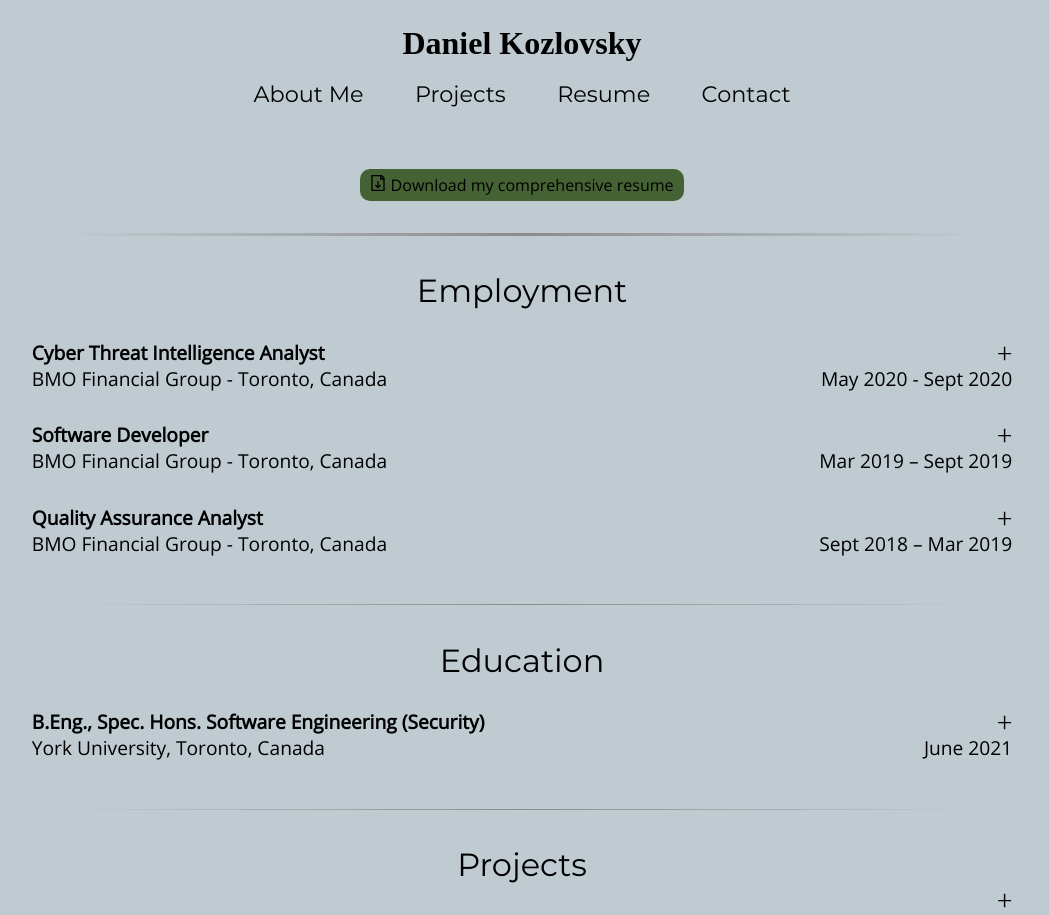
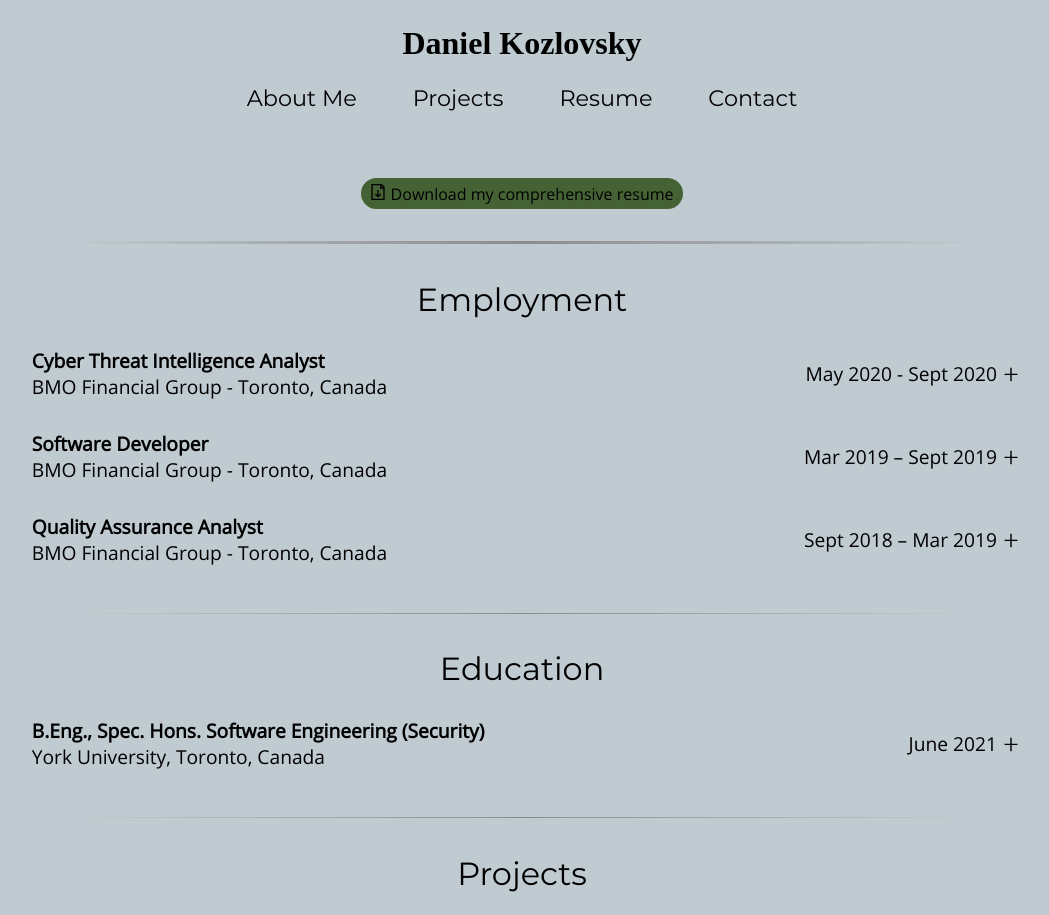
Before and after one commit to daniel-kozlovsky/personal-website, a React (Create React App) app in the folder my-website/: page /Resume in a window 1280 px wide. Shown: the top 915 px of the page, without its empty margins (118-1167 px from the left). Built offline with nearby package versions, Linux system fonts and the light colour scheme.

Commit message:
most functionality done; removed sticky navbar

```diff
--- a/my-website/src/components/App.jsx
+++ b/my-website/src/components/App.jsx
@@ -49,7 +49,7 @@ class App extends React.Component {
 
 const styles = (theme) => ({
   root: {
-    height: '100vh'
+    height: '100%'
   },
   name: {
     textAlign: 'center',
@@ -58,17 +58,16 @@ const styles = (theme) => ({
   navBar: {
     display: 'flex',
     justifyContent: 'space-evenly',
+    flexWrap: 'wrap',
     maxWidth: '50vw',
     margin: 'auto',
-    position: '-webkit-sticky',
-    position: 'sticky',
-    top: '1em',
 
     '& a': {
       font: theme.navBarText.font,
       color: theme.navBarText.color,
       textDecoration: 'none',
-
+      whiteSpace: 'nowrap',
+      margin: '0.2em 0.5em',
       '&:visited': {
         color: theme.navBarText.color,
       },
--- a/my-website/src/components/Toggleable.jsx
+++ b/my-website/src/components/Toggleable.jsx
@@ -29,7 +29,7 @@ class Toggleable extends Component {
         //let button = <button type="button" onClick={this.toggleVisibility}><AiOutlineEllipsis/></button>;
         let newChildren = Children.map(children, (child, i) => {
             if(i === 0) {
-            let icon = this.state.isVisible ? <AiOutlineMinus class={classes.collapseIcon}/> : <AiOutlinePlus class={classes.collapseIcon}/>;
+            let icon = this.state.isVisible ? <AiOutlineMinus className={classes.collapseIcon}/> : <AiOutlinePlus className={classes.collapseIcon}/>;
                 let withIcon = React.cloneElement(child, {}, ...child.props.children, icon);
                 return (<button type="button" onClick={this.toggleVisibility}>{withIcon}</button>);//React.cloneElement(child, {}, ...child.props.children, button);
             }
@@ -52,8 +52,9 @@ class Toggleable extends Component {
 const styles = (theme) => ({
     collapseIcon: {
         position: 'absolute',
-        bottom: '29px',
-        right: '-2px',
+        top: '50%',
+        right: '-18px',
+        transform: 'translate(-50%, -48%)',
     },
 });
 
--- a/my-website/src/components/routes/Contact.jsx
+++ b/my-website/src/components/routes/Contact.jsx
@@ -7,19 +7,41 @@ import {AiOutlineMail} from 'react-icons/ai';
 
 class Contact extends React.Component {
 
+    constructor(props) {
+        super(props);
+        this.state = {
+            isCopiedAlert: false,
+        };
+        this.handleEmailCopyClick = this.handleEmailCopyClick.bind(this);
+    }
+
+    handleEmailCopyClick() {
+        navigator.clipboard.writeText("daniel.kozlovsky@gmail.com");
+        this.setState({
+            isCopiedAlert: true,
+        });
+        setTimeout(()=>{this.setState({isCopiedAlert: false})}, 1000);
+
+    }
 
     render() {
+        const {classes} = this.props;
         return (
-            <div>
-                <h3>Feel free to reach out via email or checkout my Github</h3>
-                <a>
+            <div className={classes.root}>
+                <div className={classes.column}>
+                <h3>Email Me</h3>
+                <a href="mailto:daniel.kozlovsky@gmail.com" rel="noopener noreferrer">
                     <AiOutlineMail/>
-                    <label>Email: myemail</label>
                 </a>
-                <a>
-                    <GoMarkGithub/>
-                    <label>github: mygit</label>
-                </a>
+                <h4>- or -</h4>
+                <button className={classes.copyEmail} type="button" onClick={this.handleEmailCopyClick}>{!this.state.isCopiedAlert ? "Click to Copy my Email" : "Copied!"}</button>
+                </div>
+                <div className={classes.column}>
+                    <h3>See My Github</h3>
+                    <a href="https://github.com/daniel-kozlovsky" target="_blank" rel="noopener noreferrer">
+                        <GoMarkGithub/>
+                    </a>
+                </div>
             </div>
         );
     }
@@ -27,7 +49,59 @@ class Contact extends React.Component {
 }
 
 const styles = (theme) => ({
-    root: {},
+    root: {
+        display: 'flex',
+        flexWrap: 'wrap',
+        justifyContent: 'space-evenly',
+        font: theme.mainText.font,
+    },
+    column: {
+        display: 'flex',
+        flexDirection: 'column',
+        alignItems: 'center',
+        minWidth: '20%',
+        '& h3': {
+            font: theme.heading.font,
+            color: theme.heading.color
+        },
+        '& h4': {
+            font: theme.heading.font,
+            fontSize: '1.5em',
+            margin: '1% 0',
+        },
+        '& a': {
+            color: theme.mainText.color,
+            '&:visited, :active': {
+                color: theme.mainText.color,
+            },
+            '&:hover': {
+                backgroundColor: '#FFF',
+                borderRadius: '50%',
+            },
+        },
+        '& svg': {
+            display: 'block',
+            fontSize: '4em',
+            padding: '0.2em',
+            overflow: 'initial',
+        },
+    },
+    copyEmail: {
+        borderStyle: 'none',
+        textAlign: 'left',
+        '-webkit-appearance': 'none',
+        '-moz-appearance': 'none',
+        boxSizing: 'border-box',
+        font: theme.mainText.font,
+        color: theme.mainText.color,
+        marginTop: '8%',
+        padding: '0.3em 0.6em',
+        borderRadius: '20px',
+        backgroundColor: '#AAA',
+        '&:hover': {
+            backgroundColor: '#FFF',
+        },
+    },
 
 });
 
--- a/my-website/src/components/routes/Projects.jsx
+++ b/my-website/src/components/routes/Projects.jsx
@@ -5,6 +5,7 @@ import virtualShowroomVideo from '../../media/video/Virtual_Showroom.mp4';
 import smartShopperImage from '../../media/img/smart_shopper_thumbnail.png';
 import researchPaperImage from '../../media/img/malware_paper_thumbnail.png';
 import onlineBSImage from '../../media/img/online_bs_thumbnail.png';
+import videoPoster from '../../media/img/VS_poster.png';
 
 import FadeOverlayLink from '../FadeOverlayLink';
 import {FiExternalLink} from 'react-icons/fi';
@@ -29,7 +30,7 @@ class Projects extends React.Component {
             <div className={classes.root}>
                 <div id={VIRTUAL_SHOWROOM_ID} className={`${classes.row} ${classes.odd}`}>
                     <div className={classes.mediaContainer}>
-                        <video className={classes.media} controls>
+                        <video className={classes.media} controls poster={videoPoster}>
                             <source src={virtualShowroomVideo} type='video/mp4'/>
                             Hmm it seems your browser doesn't support Video
                         </video>
--- a/my-website/src/components/routes/Resume.jsx
+++ b/my-website/src/components/routes/Resume.jsx
@@ -5,6 +5,8 @@ import {GrDocumentDownload} from 'react-icons/gr';
 import Toggleable from '../Toggleable'
 import {PROJECTS_PATH} from '../App';
 import {VIRTUAL_SHOWROOM_ID, RESEARCH_PAPER_ID, SMART_SHOPPER_ID, ONLINE_BOOKSTORE_ID} from './Projects';
+import {IoEllipsisVertical} from 'react-icons/io5';
+
 class Resume extends React.Component {
 
     constructor(props) {
@@ -46,9 +48,11 @@ class Resume extends React.Component {
                         <div className={classes.sectionEntry}>
                             <Toggleable isVisible={false}>
                                 <div className={classes.sectionEntryHeader}>
+                                    <div className={classes.workInfo}>
                                         <h4>Cyber Threat Intelligence Analyst</h4>
                                         <label>BMO Financial Group - Toronto, Canada</label>
-                                    <label>May 2020 - Sept 2020</label>
+                                    </div>
+                                    <label className={classes.date}>May 2020 - Sept 2020</label>
                                 </div>
                                 <p>
                                     For my last internship, I wanted to explore my love for computer security so I started working in Cyber Threat Intelligence. I was tasked with researching
@@ -62,9 +66,11 @@ class Resume extends React.Component {
                         <div className={classes.sectionEntry}>
                             <Toggleable isVisible={false}>
                                 <div className={classes.sectionEntryHeader}>
+                                    <div className={classes.workInfo}>
                                         <h4>Software Developer</h4>
                                         <label>BMO Financial Group - Toronto, Canada</label>
-                                    <label>Mar 2019 – Sept 2019</label>
+                                    </div>
+                                    <label className={classes.date}>Mar 2019 – Sept 2019</label>
                                 </div>
                                 <p>
                                     In my role as developer at BMO, I was on the team responsible for the bank’s wire transfer system and worked on maintaining and updating the system, as
@@ -76,9 +82,11 @@ class Resume extends React.Component {
                         <div className={classes.sectionEntry}>
                             <Toggleable isVisible={false}>
                                 <div className={classes.sectionEntryHeader}>
+                                    <div className={classes.workInfo}>
                                         <h4>Quality Assurance Analyst</h4>
                                         <label>BMO Financial Group - Toronto, Canada</label>
-                                    <label>Sept 2018 – Mar 2019</label>
+                                    </div>
+                                    <label className={classes.date}>Sept 2018 – Mar 2019</label>
                                 </div>
                                 <p>
                                     This was my first job in the industry as an intern and it was a massive learning experience. As a QA on the team responsible
@@ -99,9 +107,11 @@ class Resume extends React.Component {
                         <div className={classes.sectionEntry}>
                             <Toggleable isVisible={false}>
                                 <div className={classes.sectionEntryHeader}>
+                                    <div className={classes.workInfo}>
                                         <h4>B.Eng., Spec. Hons. Software Engineering (Security)</h4>
                                         <label>York University, Toronto, Canada</label>
-                                    <label>June 2021</label>
+                                    </div>
+                                    <label className={classes.date}>June 2021</label>
                                 </div>
                                 <p>Key Coursework:</p>
                                 <ul>
@@ -122,7 +132,7 @@ class Resume extends React.Component {
                             <Toggleable isVisible={false}>
                                 <div className={classes.sectionEntryHeader}>
                                     <h4>Virtual Reality Showroom</h4>
-                                    <label>2021</label>
+                                    <label className={classes.date}>2021</label>
                                 </div>
                                 <p>
                                     My school culminating project; A virtual reality application that showcases tiling in a home setting, with high graphical
@@ -134,7 +144,7 @@ class Resume extends React.Component {
                             <Toggleable isVisible={false}>
                                 <div className={classes.sectionEntryHeader}>
                                     <h4>Online Bookstore</h4>
-                                    <label>2021</label>
+                                    <label className={classes.date}>2021</label>
                                 </div>
                                 <p>
                                     E-commerce website allowing one to buy books, read/leave reviews and keep an account. <a href={`${PROJECTS_PATH}#${ONLINE_BOOKSTORE_ID}`}>More info...</a>
@@ -145,7 +155,7 @@ class Resume extends React.Component {
                             <Toggleable isVisible={false}>
                                 <div className={classes.sectionEntryHeader}>
                                     <h4>Malware Family Research Paper</h4>
-                                    <label>2021</label>
+                                    <label className={classes.date}>2021</label>
                                 </div>
                                 <p>
                                     Analysis of two Android malware families focusing on indicators and techniques. <a href={`${PROJECTS_PATH}#${RESEARCH_PAPER_ID}`}>More info...</a>
@@ -156,7 +166,7 @@ class Resume extends React.Component {
                             <Toggleable isVisible={false}>
                                 <div className={classes.sectionEntryHeader}>
                                     <h4>Shopping Website</h4>
-                                    <label>2020</label>
+                                    <label className={classes.date}>2020</label>
                                 </div>
                                 <p>
                                     User-centric mock shopping website that features recommendations, accounts, administration and intuitive UI. <a href={`${PROJECTS_PATH}#${SMART_SHOPPER_ID}`}>More info...</a>
@@ -195,9 +205,9 @@ const styles = (theme) => ({
         font: theme.mainText.font,
         margin: 'auto',
         //marginBottom: '1em',
-        padding: '5px 10px',
+        padding: '0.3em 0.6em',
         backgroundColor: theme.palette.primary,
-        borderRadius: '10px',
+        borderRadius: '20px',
         '&:hover': {
             backgroundColor: '#FFF5',
         },
@@ -261,18 +271,30 @@ const styles = (theme) => ({
             backgroundColor: '#FFF4',
         },
         '& p': {
-            margin: '1em',
+            margin: '1em 4em',
+        },
+        '& ul': {
+            marginLeft: '4em',
         },
     },
     sectionEntryHeader: {
         display: 'flex',
         flexWrap: 'wrap',
         justifyContent: 'space-between',
+        alignItems: 'center',
+        //for the SVG icon
         position: 'relative',
         '& h4': {
             minWidth: '100%',
             margin: 0,
         }
+    },
+    workInfo: {
+        display: 'flex',
+        flexDirection: 'column',
+    },
+    date: {
+        marginRight: '0.8em',
     },
     projects: {
         '& h4': {
```
Also changed, not shown: 1 other file (tests, documents, lock files or other folders). Lines whose indentation alone changed are shown as unchanged.
